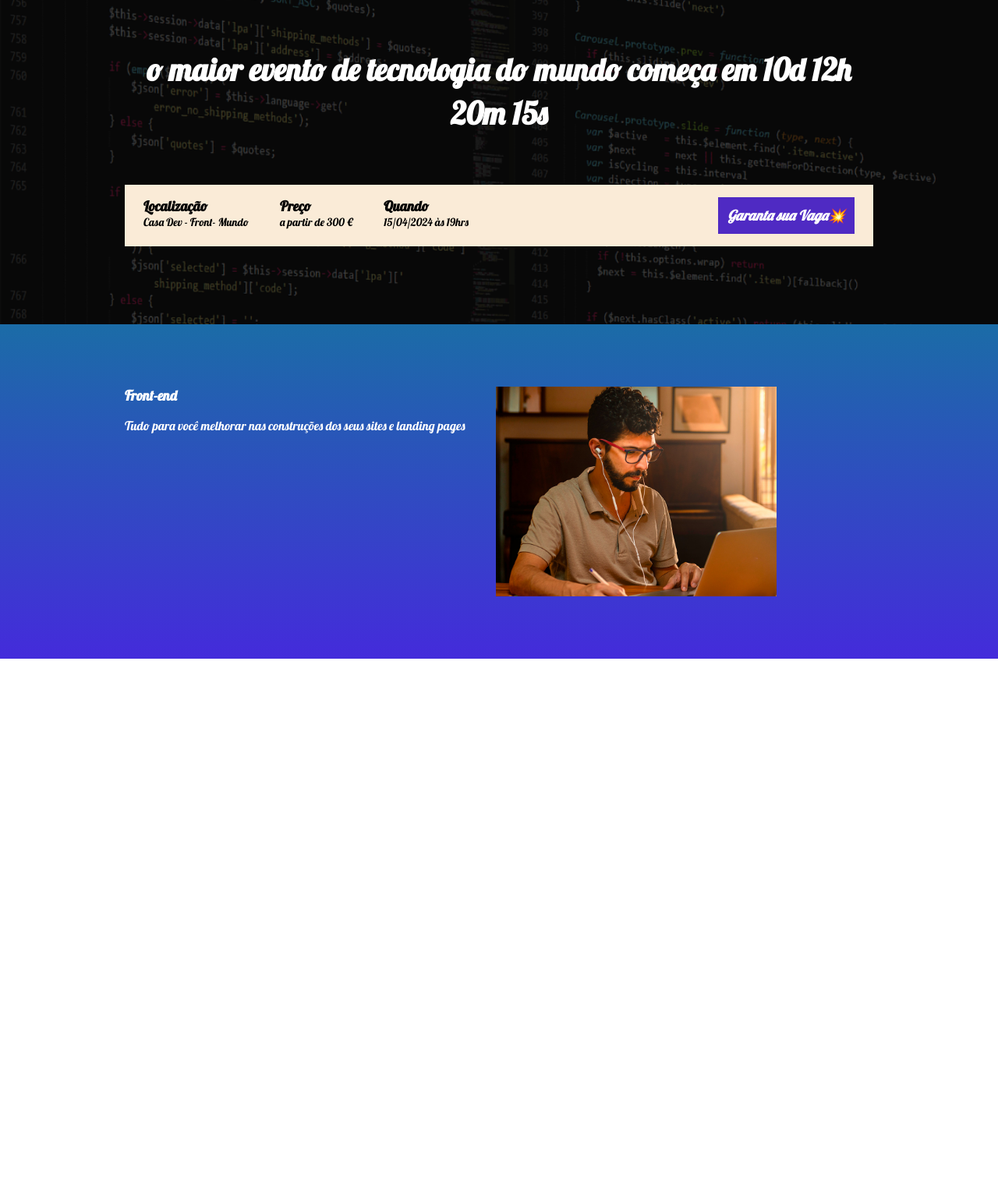
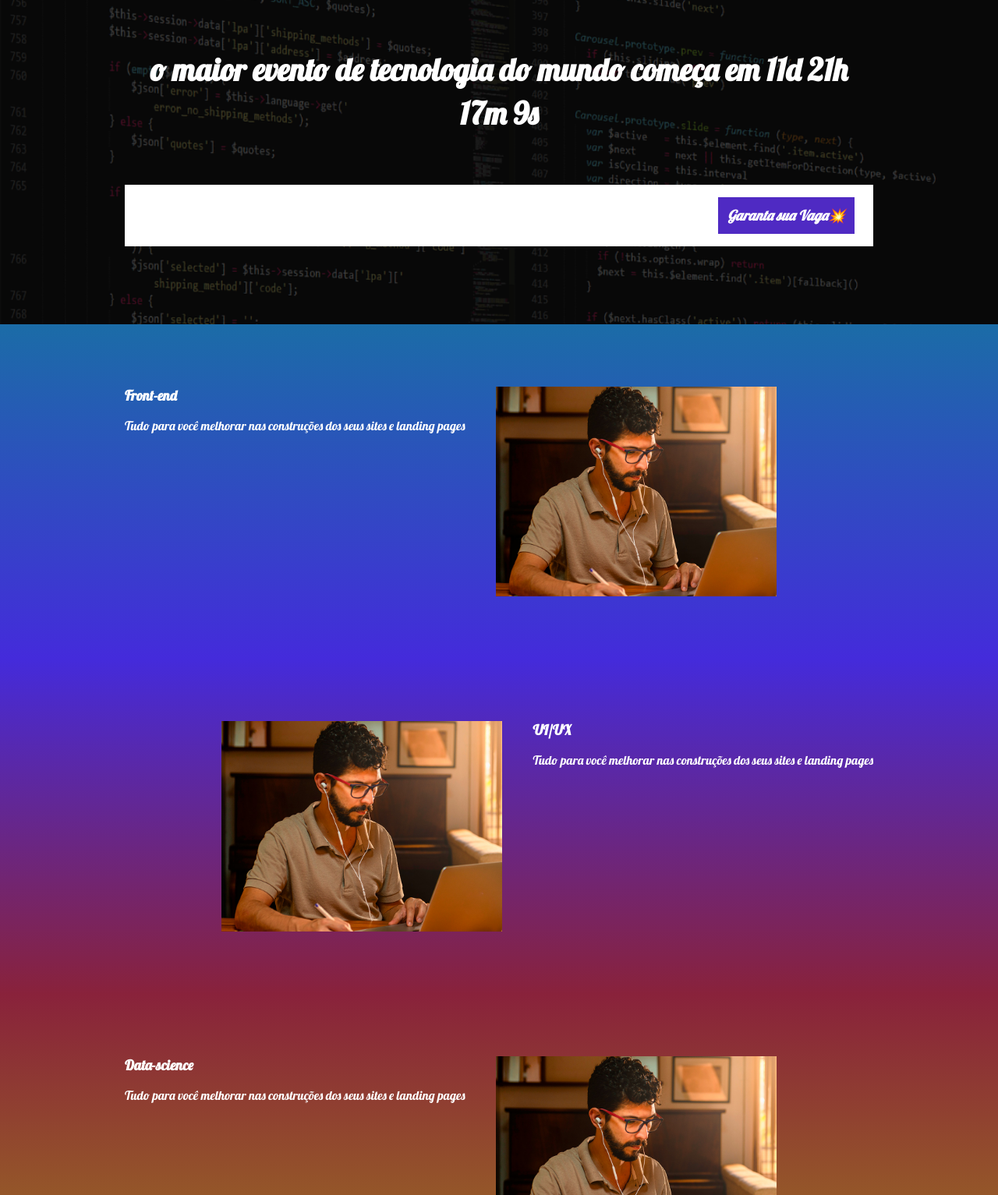
Before and after one commit to Italovini01/ebac_tech_talks, a website built with Parcel: page src/index.html in a window 1280 px wide. Shown: the part 147-1680 px from the top of the page at 78% size. Before the commit the page ends 992 px from the top, so only its background shows below. Built offline with nearby package versions, Linux system fonts and the light colour scheme; a web font is replaced by a local one.

Commit message:
criando a contagem regressiva

```diff
--- a/package.json
+++ b/package.json
@@ -2,9 +2,9 @@
   "name": "ebac-talks",
   "version": "1.0.0",
   "description": "",
-  "main": "index.js",
   "scripts": {
     "dev": "parcel src/index.html src/styles/main.scss src/scripts/main.js",
+    "build": "parcel build src/index.html",
     "test": "echo \"Error: no test specified\" && exit 1"
   },
   "keywords": [],
--- a/src/index.html
+++ b/src/index.html
@@ -8,6 +8,7 @@
 <link rel="preconnect" href="https://fonts.gstatic.com" crossorigin>
 <link href="https://fonts.googleapis.com/css2?family=Expletus+Sans:ital,wght@0,400..700;1,400..700&family=Lobster&family=Madimi+One&family=Poppins&display=swap" rel="stylesheet">
     <link rel="stylesheet" href="styles/main.scss">
+    <link rel="stylesheet" href="https://unpkg.com/aos@next/dist/aos.css" />
 </head>
 <body>
     <!-- Criando o hero -->
@@ -15,7 +16,7 @@
         <div class="container">
             <img class="hero__logo" src="./images/ebac_logo.svg" alt="EBAC">
             <p class="hero__text">
-                o maior evento de tecnologia do mundo começa em 10d 12h 20m 15s
+                o maior evento de tecnologia do mundo começa em <span id="contador"></span>
             </p>
             <!-- criando o cabeçalho -->
             <div class="infos-bar">
@@ -39,10 +40,46 @@
             </div>
         </div>
     </header>
-    <section class="event">
-        <div class="container">
+    <section class="event event--frontend">
+        <div class="container" data-aos="fade-right">
             <div class="event__details">
                 <h2 class="event__details__title"><b>Front-end</b></h2>
+                <p class="event__details__description">
+                    Tudo para você melhorar nas construções dos seus sites e landing pages
+                </p>
+            </div>
+            <img class="event__image" src="./images/frontend.png" alt="Front-end">
+        </div>
+    </section>
+    <!-- section2 -->
+    <section class="event event--ui-ux event--image-left">
+        <div class="container"  data-aos="fade-left">
+            <div class="event__details">
+                <h2 class="event__details__title"><b>UI/UX</b></h2>
+                <p class="event__details__description">
+                    Tudo para você melhorar nas construções dos seus sites e landing pages
+                </p>
+            </div>
+            <img class="event__image" src="./images/frontend.png" alt="Front-end">
+        </div>
+    </section>
+    <!-- section3 -->
+    <section class="event event--data-science">
+        <div class="container" data-aos="zoom-in-right">
+            <div class="event__details">
+                <h2 class="event__details__title"><b>Data-science</b></h2>
+                <p class="event__details__description">
+                    Tudo para você melhorar nas construções dos seus sites e landing pages
+                </p>
+            </div>
+            <img class="event__image" src="./images/frontend.png" alt="Front-end">
+        </div>
+    </section>
+    <!-- section4 -->
+    <section class="event event--backend event--image-left">
+        <div class="container" data-aos="zoom-out-up">
+            <div class="event__details">
+                <h2 class="event__details__title"><b>Back-end</b></h2>
                 <p class="event__details__description">
                     Tudo para você melhorar nas construções dos seus sites e landing pages
                 </p>
@@ -53,6 +90,7 @@
 
 
 
+    <script src="https://unpkg.com/aos@next/dist/aos.js"></script>
     <script src="scripts/main.js"></script>
 
 </body>
--- a/src/scripts/main.js
+++ b/src/scripts/main.js
@@ -1 +1,28 @@
-console.log ("Olá vini");
+AOS.init();
+
+const dataDoEvento = new Date("April 15, 2024 19:00:00");
+const timeStampDoEvento = dataDoEvento.getTime();
+
+const contaAsHoras = setInterval(function () {
+    const agora = new Date();
+    const timeStampAtual = agora.getTime();
+
+    const distanciaAteOEvento = timeStampDoEvento - timeStampAtual;
+
+    const diaEmMs = 1000 * 60 * 60 * 24;
+    const horaEmMs = 1000 * 60 * 60;
+    const minutoEmMs = 1000 * 60;
+
+    const diasAteOEvento = Math.floor(distanciaAteOEvento / diaEmMs);
+    const horasAteOEvento = Math.floor((distanciaAteOEvento % diaEmMs) / horaEmMs);
+    const minutoAteOEvento = Math.floor((distanciaAteOEvento % horaEmMs) / minutoEmMs);
+    const segundosAteOEvento = Math.floor((distanciaAteOEvento % minutoEmMs) / 1000);
+
+
+        document.getElementById('contador').innerHTML = `${diasAteOEvento}d ${horasAteOEvento}h ${minutoAteOEvento}m ${segundosAteOEvento}s`;
+
+        if (distanciaAteOEvento < 0) {
+            clearInterval(contaAsHoras);
+            document.getElementById('contador').innerHTML = 'Evento expirado';
+        }
+}, 1000);
--- a/src/styles/_event.scss
+++ b/src/styles/_event.scss
@@ -1,10 +1,36 @@
+@use 'variables';
+
+
 .event {
     padding: 80px 0;
-    background-image: linear-gradient(#1B6Ca7, #442BDB);
+
+    &--frontend {
+        background-image: linear-gradient(variables.$blue1, variables.$blue2);
+
+    }
+    &--ui-ux {
+        background-image: linear-gradient(variables.$blue2, variables.$pink);
+
+    }
+    &--data-science {
+        background-image: linear-gradient(variables.$pink, variables.$yellow);
+
+    }
+    &--backend {
+        background-image: linear-gradient(variables.$yellow, variables.$pink);
+
+    }
+
+    &--image-left {
+        .container {
+            flex-direction: row-reverse;
+        }
+    }
 
 
     .container {
         display: flex;
+        gap: 40px;
     }
 
     &__image {
@@ -12,13 +38,13 @@
     }
 
     &__details {
-        margin-right: 40px;
-
         &__title {
             font-size: 18px;
             font-weight: bold;
             margin-bottom: 16px;
         }
+
+
 
         &__description {
             line-height: 22px;
--- a/src/styles/_hero.scss
+++ b/src/styles/_hero.scss
@@ -1,3 +1,5 @@
+@use 'variables';
+
 .hero {
     padding-top: 64px;
     padding-bottom: 100px;
@@ -16,8 +18,8 @@
         left: 0;
         width: 100%;
         height: 100%;
-        background-color: #000;
-        content: "";
+        background-color: variables.$secondaryTextColor;
+        content: '';
         opacity: .7;
     }
 
--- /dev/null
+++ b/src/styles/_variables.scss
@@ -0,0 +1,8 @@
+$textColor:#fff;
+$secondaryTextColor: #000;
+
+$blue1: #1B6CA7;
+$blue2: #442BDB;
+$pink: #89223B;
+$yellow: #9C791D;
+$purple:  #4F2AC3;
--- a/src/styles/components/_infos_bar.scss
+++ b/src/styles/components/_infos_bar.scss
@@ -1,6 +1,8 @@
+@use '../variables';
+
 .infos-bar {
     padding: 16px 24px;
-    background-color: antiquewhite;
+    background-color: variables.$textColor;
     display: flex;
     justify-content: space-between;
 
@@ -10,7 +12,7 @@
 
         &__item {
             font-size: 14px;
-            color: #000;
+            color: variables.$secondaryTextColor
 
             b {
                 color: #000;
--- a/src/styles/components/buttons.scss
+++ b/src/styles/components/buttons.scss
@@ -1,3 +1,5 @@
+@use '../variables';
+
 .button {
     padding: 12px;
     font-size: 18px;
@@ -8,7 +10,7 @@
 
     &--primary {
         color: #fff;
-        background-color: #4F2AC3;
+        background-color: variables.$purple;
     }
 
     @media (max-width: 1024px) {
--- a/src/styles/main.scss
+++ b/src/styles/main.scss
@@ -2,13 +2,14 @@
 @use 'components/infos_bar';
 @use 'components/buttons';
 @use 'event';
+@use 'variables';
 
 * {
     margin: 0;
     padding: 0;
     box-sizing: border-box;
     font-family: Lobster, sans-serif;
-    color: #fff;
+    color: variables.$textColor;
     list-style: none;
 }
 
```
